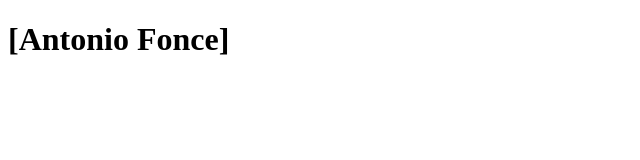
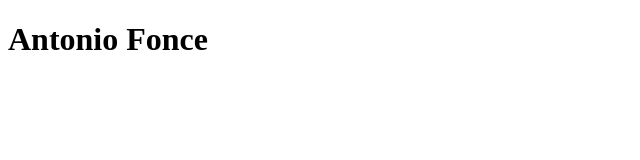
Before and after one commit to antoniofonce/antoniofonce, a plain HTML site: page index.html in a window 1280 px wide. Shown: the whole page, without its empty margins (0-640 px from the left). Drawn offline with Linux system fonts and the light colour scheme.

Commit message:
Update index.html

```diff
--- a/index.html
+++ b/index.html
@@ -1,9 +1,9 @@
 <!DOCTYPE html>
 <html>
  <head>
- <title>CSCE 190: [Antonio Fonce]</title>
+ <title>CSCE 190: Antonio Fonce</title>
  </head>
  <body>
- <h1>[Antonio Fonce]</h1>
+ <h1>Antonio Fonce</h1>
  </body>
 </html>
```
